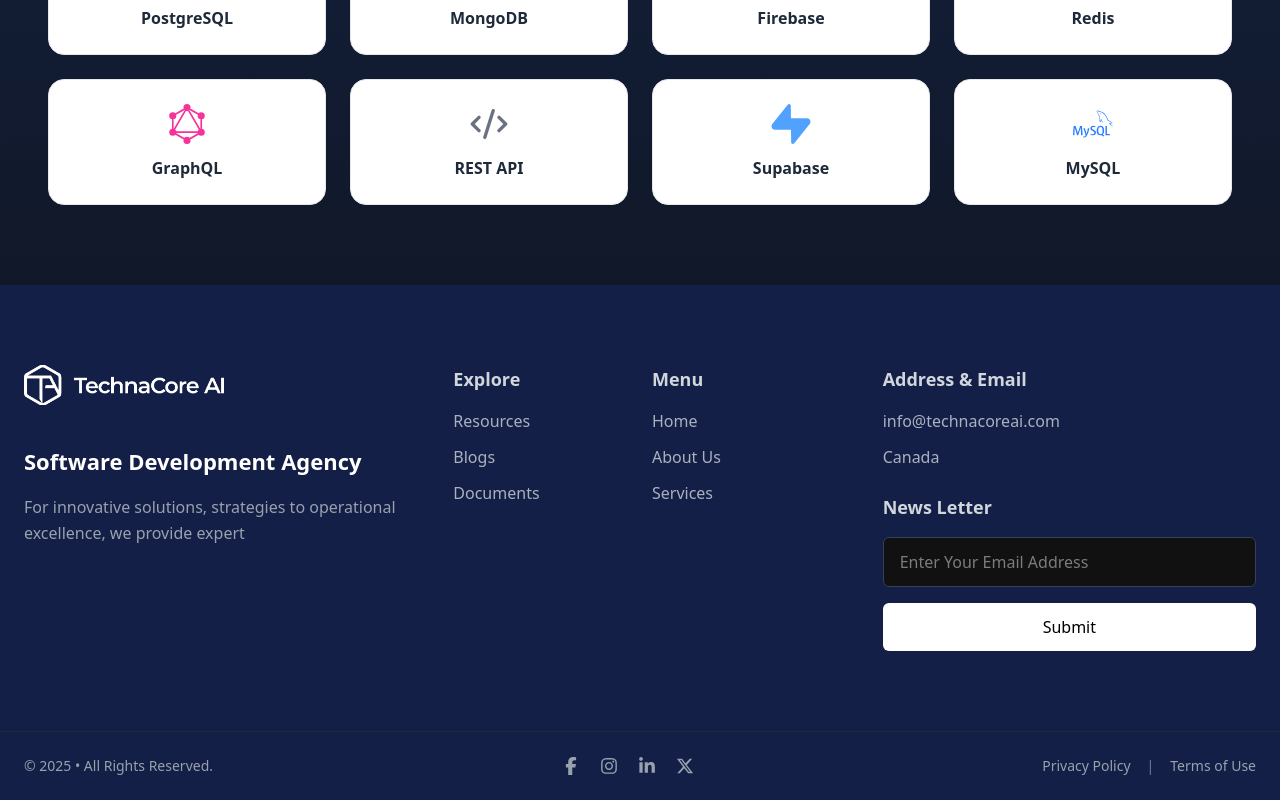
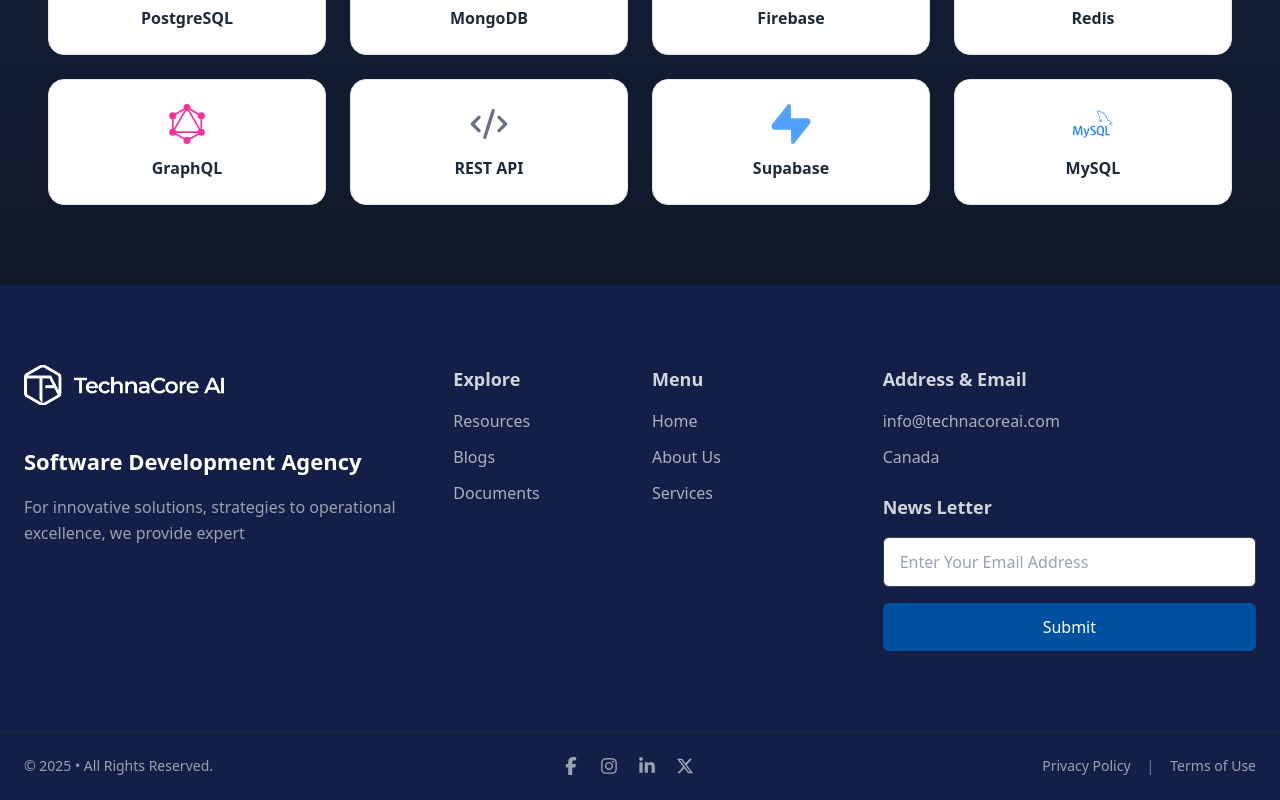
Before and after one commit to ArslanFaiz/techna-core-ai, a React (Vite) app: page /services in a window 1280 px wide. Shown: the part 4965-5765 px from the top of the page. Built offline with nearby package versions, Linux system fonts and the light colour scheme.

Commit message:
fix: ui fixes

```diff
--- a/index.html
+++ b/index.html
@@ -2,9 +2,9 @@
 <html lang="en">
   <head>
     <meta charset="UTF-8" />
-    <link rel="icon" type="image/svg+xml" href="/vite.svg" />
+    <link rel="icon" type="image/svg+xml" href="/assets/tech_logo.png" />
     <meta name="viewport" content="width=device-width, initial-scale=1.0" />
-    <title>techna-core-ai</title>
+    <title>Technacore AI – The Core Of Intelligent Transformation</title>
   </head>
   <body>
     <div id="root"></div>
--- a/src/components/layout/footer.tsx
+++ b/src/components/layout/footer.tsx
@@ -85,12 +85,29 @@
       <h3 className="text-lg font-semibold mb-4 text-center sm:text-left">News Letter</h3>
       <div className="flex flex-col space-y-4">
         <input
-          type="email"
-          placeholder="Enter Your Email Address"
-          className="w-full px-4 py-3 rounded-md bg-[#111] border border-gray-700 text-gray-200 focus:ring-2 focus:ring-gray-500 outline-none"
-        />
-        <button className="px-6 py-3 rounded-md bg-white text-black font-medium hover:bg-gray-300 transition-all">
-          Submit
+  type="email"
+  placeholder="Enter Your Email Address"
+  className="
+    w-full px-4 py-3 rounded-md
+    bg-white
+    border border-gray-700
+    text-black
+    placeholder-gray-400
+    focus:ring-2 focus:ring-black
+    outline-none
+  "
+/>
+
+<button
+  className="
+    px-6 py-3 rounded-md
+    bg-[#0050A0]
+    text-white font-medium
+    hover:bg-[#003F80]
+    transition-all
+    cursor-pointer
+  "
+>          Submit
         </button>
       </div>
     </motion.div>
--- a/src/features/home/aboutUs.tsx
+++ b/src/features/home/aboutUs.tsx
@@ -31,11 +31,13 @@
                 </div>
 
                 <div className="relative flex justify-center lg:justify-end">
-                  <svg className="w-64 h-64 sm:w-80 sm:h-80 lg:w-96 lg:h-96" viewBox="0 0 400 300" fill="none">
-                    <path d="M50 150 L200 50 L350 150 L200 250 Z" stroke="#0ea5e9" strokeWidth="3" fill="none" className="animate-pulse" />
-                    <path d="M100 150 L200 90 L300 150 L200 210 Z" stroke="#0ea5e9" strokeWidth="2" fill="none" opacity="0.6" />
-                  </svg>
-                </div>
+  <img
+    src="/assets/tech_logo.png"   // ← apni image ka path lagao
+    alt="Animated Shape"
+    className="w-64 h-64 sm:w-80 sm:h-80 lg:w-96 lg:h-96 animate-pulse"
+  />
+</div>
+
               </div>
             </div>
           </section>
--- a/src/features/home/hero.tsx
+++ b/src/features/home/hero.tsx
@@ -39,11 +39,11 @@
         className="w-full min-h-screen flex flex-col items-center justify-center
         bg-cover bg-center px-4 sm:px-6 md:px-12 py-15
         text-center relative overflow-hidden"
-        // style={{ backgroundImage: "url('/assets/ai_web.mp4')" }}
+        style={{ backgroundImage: "url('/assets/home-banner-img.svg')" }}
       >
 
         {/* Background Video */}
-        <video
+        {/* <video
           autoPlay
           loop
           muted
@@ -51,7 +51,7 @@
           className="absolute inset-0 w-full h-full object-cover z-[-1]"
         >
           <source src="/assets/ai_web.mp4" type="video/mp4" />
-        </video>
+        </video> */}
 
         {/* Headings */}
         <h1
```
Also changed, not shown: public/assets/tech_logo.png (added).
